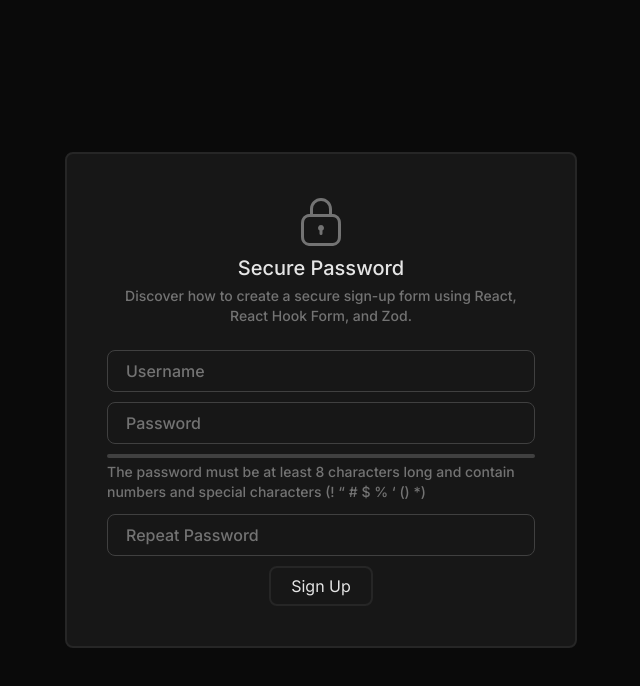
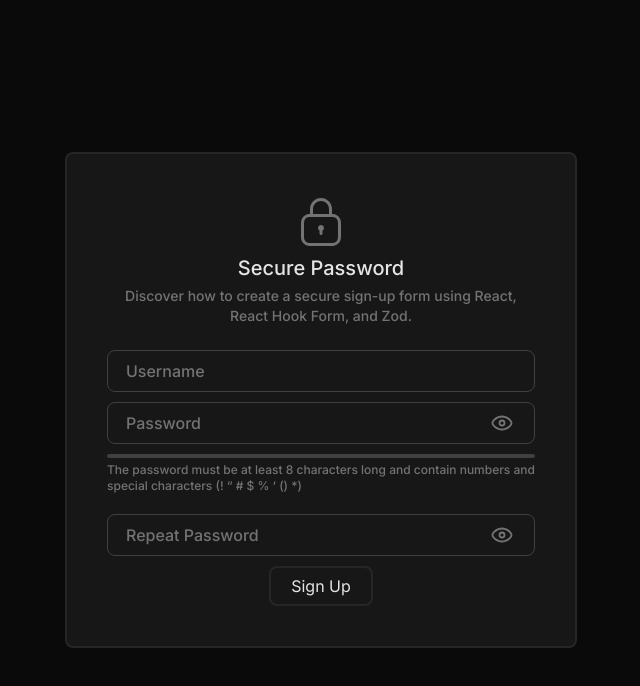
Before and after one commit to dkrasnovdev/secure-sign-up-form, a Next.js app: page / in a window 1280 px wide. Shown: the top 686 px of the page, without its empty margins (319-959 px from the left). Built offline with nearby package versions, Linux system fonts and the light colour scheme.

Commit message:
(feat): add eyes to toggle password input type

```diff
--- a/src/app/globals.css
+++ b/src/app/globals.css
@@ -7,7 +7,7 @@
     @apply scroll-smooth;
   }
   body {
-    @apply flex h-screen items-center justify-center bg-neutral-950 text-neutral-200 antialiased;
+    @apply flex h-screen items-center justify-center bg-neutral-950 px-5 text-neutral-200 antialiased;
   }
 }
 
--- a/src/app/page.tsx
+++ b/src/app/page.tsx
@@ -1,6 +1,7 @@
 'use client';
 
 import { zodResolver } from '@hookform/resolvers/zod';
+import { useState } from 'react';
 import { useForm } from 'react-hook-form';
 import { z } from 'zod';
 import Input from '~/components/input';
@@ -11,25 +12,37 @@
 
 type SignUpValidation = z.infer<typeof signUpValidationSchema>;
 
+const defaultValues: SignUpValidation = {
+  username: '',
+  pwd: '',
+  repeat: '',
+};
+
 export default function Home() {
   const {
     control,
     handleSubmit,
     formState: { errors, isDirty },
     watch,
+    setValue,
   } = useForm<SignUpValidation>({
     mode: 'onChange',
     reValidateMode: 'onChange',
     resolver: zodResolver(signUpValidationSchema),
-    defaultValues: {
-      username: '',
-      pwd: '',
-      repeat: '',
-    },
+    defaultValues,
   });
 
+  const [isLoading, setIsLoading] = useState(false);
+  const [isPasswordVisible, setIsPasswordVisible] = useState(false);
+  const [isRepeatVisible, setIsRepeatVisible] = useState(false);
+
   const onSubmit = handleSubmit(async ({ repeat }) => {
-    await createAccount(repeat);
+    setIsLoading(true);
+    const [{ salt, password }] = await Promise.all([
+      await createAccount(repeat),
+      await new Promise((resolve) => setTimeout(resolve, 800)),
+    ]);
+    setIsLoading(false);
   });
 
   return (
@@ -62,6 +75,8 @@
               control={control}
               placeholder="Password"
               type="password"
+              isVisible={isPasswordVisible}
+              onEyeClick={() => setIsPasswordVisible((current) => !current)}
             />
             <div className="h-10">
               <ProgressBar
@@ -78,10 +93,13 @@
             placeholder="Repeat Password"
             type="password"
             displayError
+            isVisible={isRepeatVisible}
+            onEyeClick={() => setIsRepeatVisible((current) => !current)}
           />
           <button
             type="submit"
-            className="text-neutral-200 relative flex h-10 w-fit items-center justify-center rounded-lg border-2 border-neutral-800 bg-neutral-900 px-5 outline-none ring-neutral-500 hover:bg-neutral-800 focus:ring"
+            className="relative flex h-10 w-fit items-center justify-center rounded-lg border-2 border-neutral-800 bg-neutral-900 px-5 text-neutral-200 outline-none ring-neutral-500 hover:bg-neutral-800 focus:border-neutral-700 focus:bg-neutral-700 focus:ring disabled:pointer-events-none disabled:bg-neutral-800"
+            disabled={isLoading}
           >
             Sign Up
           </button>
--- /dev/null
+++ b/src/components/eyes.tsx
@@ -0,0 +1,31 @@
+const EyeOn = ({ className }: { className: string }) => {
+  return (
+    <svg
+      xmlns="http://www.w3.org/2000/svg"
+      fill="currentColor"
+      viewBox="0 0 24 24"
+      className={className}
+    >
+      <path d="M12 4.6c5.2 0 10.4 4.237 10.4 7.4 0 3.163-5.2 7.4-10.4 7.4S1.6 15.163 1.6 12c0-3.163 5.2-7.4 10.4-7.4Zm0 1.8c-4.278 0-8.6 3.522-8.6 5.6s4.322 5.6 8.6 5.6 8.6-3.522 8.6-5.6-4.322-5.6-8.6-5.6Zm0 2.2a3.4 3.4 0 1 1 0 6.8 3.4 3.4 0 0 1 0-6.8Zm0 1.8a1.6 1.6 0 1 0 0 3.2 1.6 1.6 0 0 0 0-3.2Z" />
+    </svg>
+  );
+};
+
+const EyeOff = ({ className }: { className: string }) => {
+  return (
+    <svg
+      xmlns="http://www.w3.org/2000/svg"
+      fill="currentColor"
+      viewBox="0 0 24 24"
+      className={className}
+    >
+      <path
+        fillRule="evenodd"
+        d="M11.593 6.41a.9.9 0 0 1-.092-1.797c2.759-.141 5.574.953 7.649 2.5.975.728 1.787 1.554 2.356 2.396.57.843.894 1.7.894 2.49 0 .941-.464 1.982-1.242 2.967a.9.9 0 1 1-1.413-1.116c.41-.519.855-1.168.855-1.85 0-.312-.139-.822-.585-1.483-.436-.646-1.097-1.33-1.941-1.96-1.836-1.37-4.169-2.265-6.48-2.147ZM4.85 16.886C6.8 18.341 9.4 19.4 12 19.4c1.967 0 3.93-.607 5.604-1.523l1.26 1.26a.9.9 0 0 0 1.272-1.273l-13.5-13.5a.9.9 0 0 0-1.272 1.272l.684.684c-.42.246-.82.512-1.198.794-.975.727-1.787 1.553-2.356 2.395-.57.843-.894 1.7-.894 2.49 0 .791.325 1.65.894 2.492.569.841 1.381 1.668 2.356 2.395ZM10.4 12a1.6 1.6 0 0 0 2.587 1.26l-2.247-2.247c-.213.272-.34.615-.34.987Zm1.6 3.4a3.4 3.4 0 0 1-2.537-5.664L7.37 7.643c-.513.273-.998.581-1.444.914-.844.63-1.505 1.314-1.94 1.96-.448.662-.586 1.17-.586 1.483 0 .312.138.821.585 1.483.436.645 1.097 1.33 1.941 1.96C7.631 16.715 9.862 17.6 12 17.6c1.44 0 2.925-.401 4.269-1.058l-2.005-2.005A3.39 3.39 0 0 1 12 15.4Z"
+        clipRule="evenodd"
+      />
+    </svg>
+  );
+};
+
+export { EyeOff, EyeOn };
--- a/src/components/input.tsx
+++ b/src/components/input.tsx
@@ -5,18 +5,23 @@
   useController,
   UseControllerProps,
 } from 'react-hook-form';
+import { EyeOff, EyeOn } from './eyes';
 
 interface InputProps<FormValues extends FieldValues = FieldValues>
   extends Omit<InputHTMLAttributes<HTMLInputElement>, 'name' | 'defaultValue'>,
     UseControllerProps<FormValues> {
   label: string;
   displayError?: boolean;
+  isVisible?: boolean;
+  onEyeClick?: () => void;
 }
 
 export default function Input<FormValues extends FieldValues = FieldValues>({
   name,
   label,
   displayError,
+  isVisible,
+  onEyeClick,
   control,
   rules,
   shouldUnregister,
@@ -53,7 +58,26 @@
           onBlur={field.onBlur}
           onChange={field.onChange}
           ref={field.ref}
+          type={
+            inputProps.type === 'password'
+              ? isVisible
+                ? 'text'
+                : 'password'
+              : inputProps.type
+          }
         />
+        <button
+          type="button"
+          className="absolute right-5 h-fit w-fit cursor-pointer outline-none"
+          onClick={onEyeClick}
+        >
+          {inputProps.type === 'password' &&
+            (isVisible ? (
+              <EyeOff className="h-6 w-6 cursor-pointer text-neutral-500 transition-opacity duration-300 hover:opacity-50" />
+            ) : (
+              <EyeOn className="h-6 w-6 cursor-pointer text-neutral-500 transition-opacity duration-300 hover:opacity-50" />
+            ))}
+        </button>
       </div>
       {!!error && displayError && (
         <span className="w-full text-sm text-red-500">{error.message}</span>
--- a/src/components/progress-bar.tsx
+++ b/src/components/progress-bar.tsx
@@ -41,8 +41,8 @@
         })}
       ></div>
       <p
-        className={clsx('w-full text-sm font-medium', {
-          'text-neutral-500': empty && !err,
+        className={clsx('w-full text-xs font-medium', {
+          'text-neutral-500': empty && !err && !isDirty,
           'text-red-500': weak || !!err,
           'text-yellow-500': medium,
           'text-green-500': strong,
--- a/src/schemas/sign-up-validation.ts
+++ b/src/schemas/sign-up-validation.ts
@@ -7,7 +7,9 @@
       message: 'Username is required',
     }),
     pwd: z.string(),
-    repeat: z.string(),
+    repeat: z.string().min(1, {
+      message: 'Required',
+    }),
   })
   .superRefine((value, ctx) => {
     const length = getMissingLengthString(value.pwd.length);
```
